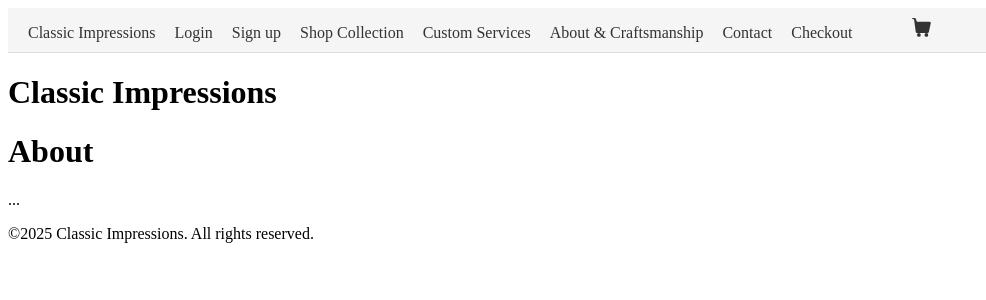
After one commit to monicathomas8/Classic-Impressions, a Django app: page /about/ in a window 1280 px wide. The commit adds this page. Shown: the top 300 px of the page, without its empty margins (0-986 px from the left). Run offline with Django 5.2, Linux system fonts and the light colour scheme.

Commit message:
created about page, url and view

```diff
--- a/core/urls.py
+++ b/core/urls.py
@@ -1,19 +1,3 @@
-"""
-URL configuration for core project.
-
-The `urlpatterns` list routes URLs to views. For more information please see:
-    https://docs.djangoproject.com/en/6.0/topics/http/urls/
-Examples:
-Function views
-    1. Add an import:  from my_app import views
-    2. Add a URL to urlpatterns:  path('', views.home, name='home')
-Class-based views
-    1. Add an import:  from other_app.views import Home
-    2. Add a URL to urlpatterns:  path('', Home.as_view(), name='home')
-Including another URLconf
-    1. Import the include() function: from django.urls import include, path
-    2. Add a URL to urlpatterns:  path('blog/', include('blog.urls'))
-"""
 from django.contrib import admin
 from django.urls import path, include
 from . import views
@@ -23,6 +7,7 @@ from django.conf.urls.static import static
 
 urlpatterns = [
     path('', views.home, name='home'),                  # Home page
+    path('about/', views.about, name='about'),          # About page
     path('accounts/', include('accounts.urls')),         # User accounts
     path('admin/', admin.site.urls),                     # Admin site
     path("orders/", include("orders.urls")),               # Order management
--- a/core/views.py
+++ b/core/views.py
@@ -7,3 +7,10 @@ def home(request):
     Later you can expand this with hero, sections, etc.
     """
     return render(request, 'home.html')
+
+
+def about(request):
+    """
+    Simple about page for the project.
+    """
+    return render(request, 'about.html')
--- /dev/null
+++ b/templates/about.html
@@ -0,0 +1,5 @@
+{% extends "base.html" %}
+{% block content %}
+  <h1>About</h1>
+  <p>...</p>
+{% endblock %}
--- a/templates/base.html
+++ b/templates/base.html
@@ -23,9 +23,8 @@
                     {% endif %}
                     <li><a href="{% url 'products' %}">Shop Collection</a></li>
                     <li><a href="#">Custom Services</a></li>
-                    <li><a href="#">About & Craftsmanship</a></li>
+                    <li><a href="{% url 'about' %}">About & Craftsmanship</a></li>
                     <li><a href="#">Contact</a></li>
-
                     <li><a href="{% url 'checkout' %}">Checkout</a></li>
                     <li ><a id="cartButton" href="{% url 'cart_detail' %}">
                             <svg xmlns="http://www.w3.org/2000/svg"
```
